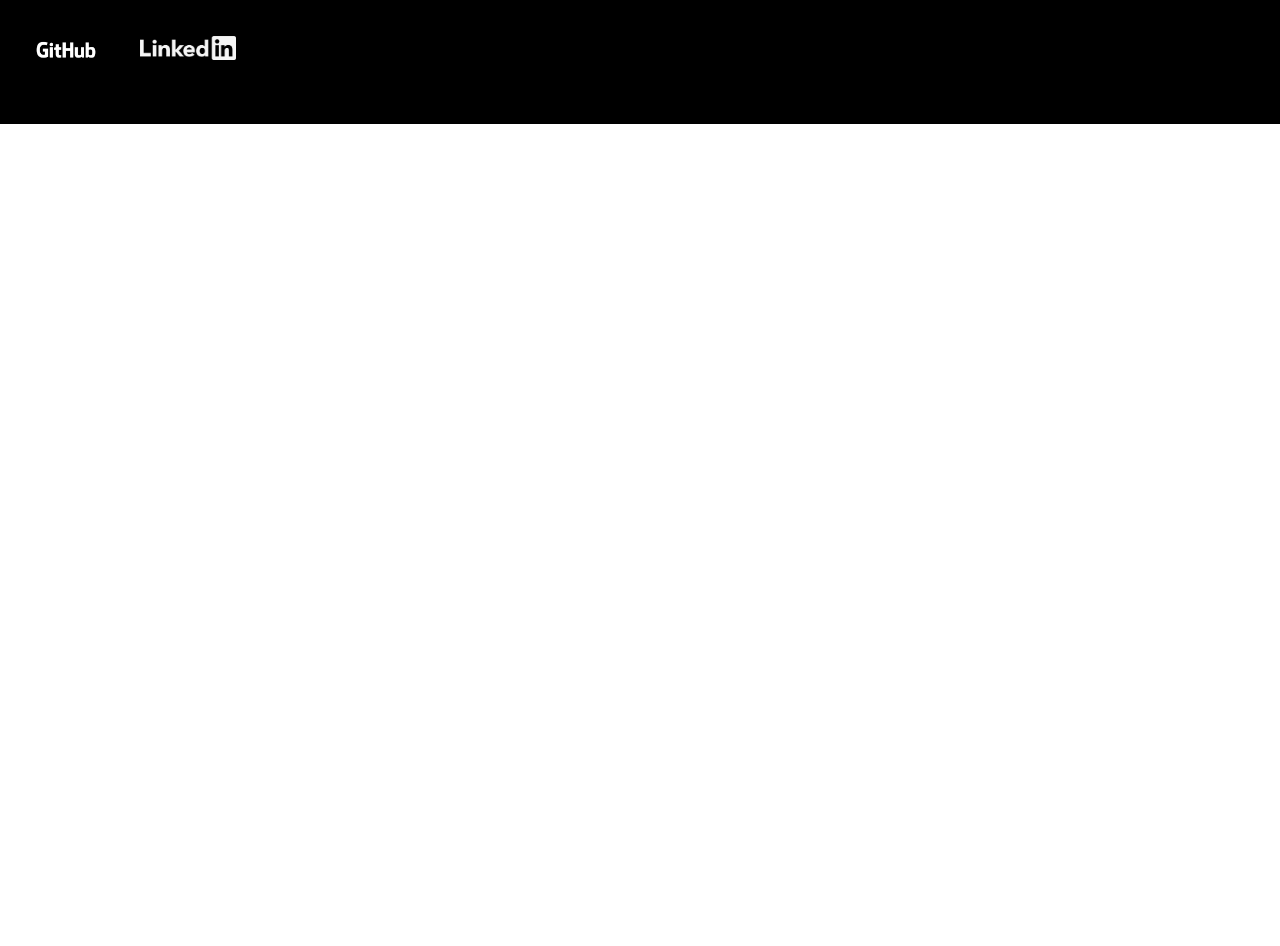
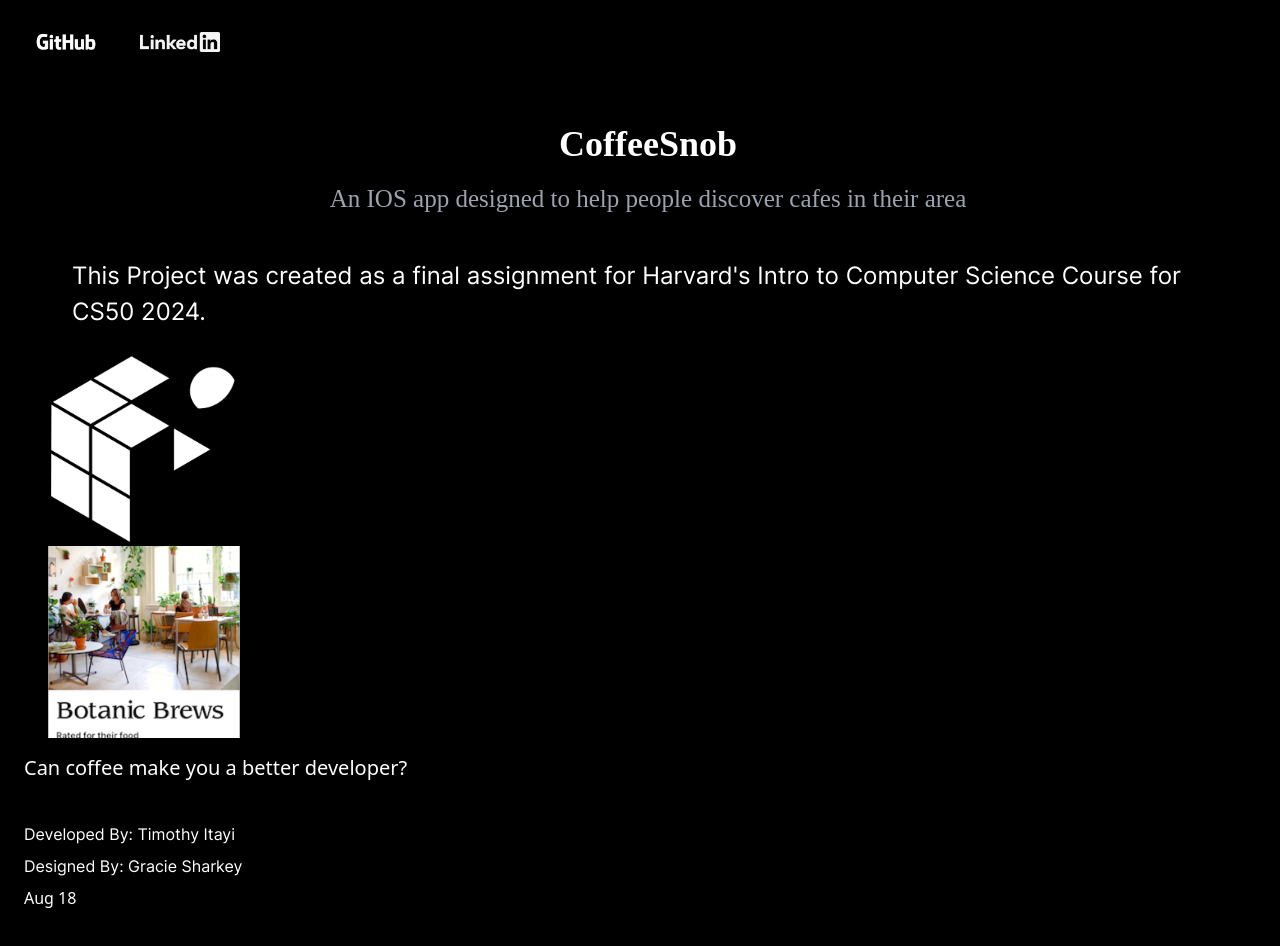
Before and after one commit to Timothy-itayi/software-portfolio, a Next.js app in the folder portfolio/: page /coffeesnob in a window 1280 px wide. Shown: the top 946 px of the page. Before the commit the page ends 800 px from the top, so only its background shows below. Built offline with nearby package versions, Linux system fonts and the light colour scheme; what tailwindcss-animated would draw is missing.

Commit message:
add coffeeSnob project

```diff
--- /dev/null
+++ b/portfolio/src/grpComponents/bodyLayoutComponent.js
@@ -0,0 +1,11 @@
+const BodyLayout = ({ children }) => {
+    return (
+      <div className="container mx-auto py-8">
+        <div className="grid grid-cols-1 md:grid-cols-2 lg:grid-cols-3 gap-8">
+          {children}
+        </div>
+      </div>
+    );
+  };
+
+  export default BodyLayout;
--- /dev/null
+++ b/portfolio/src/grpComponents/coffeeComponent.js
@@ -0,0 +1,21 @@
+const Card = ({ imageUrl,imageUrl2 ,title, description, author, author2, date }) => {
+    return (
+      <div className="rounded overflow-hidden animate-fade-up shadow-lg">
+        <div className="flex flex-col md:flex-row  ">
+        <img className="object-cover w-48  h-48 p " src={imageUrl} alt="Card image" style={{ marginLeft: '3rem' }} />
+        <img className="object-cover w-48  h-48 ml-4 " src={imageUrl2} alt="Card image" style={{ marginLeft: '3rem' }}  />
+        </div>
+        <div className="px-6 py-4">
+          <div className="text-white text-xl mb-2">{title}</div>
+          <p className="text-white text-base">{description}</p>
+        </div>
+        <div className="px-6 py-4">
+          <div className="name-font text-white text-sm mb-2">{author}</div>
+          <div className="name-font text-white  mb-2">{author2}</div>
+          <p className="text-white text-xs">{date}</p>
+        </div>
+      </div>
+    );
+  };
+
+  export default Card;
--- /dev/null
+++ b/portfolio/src/grpComponents/layoutComponent.js
@@ -0,0 +1,10 @@
+// components/ContentComponent.js
+
+import React from 'react';
+
+const layoutComponent = ({ style, children }) => {
+  return <div style={style}>{children}</div>;
+}
+
+
+export default layoutComponent;
--- a/portfolio/src/FrontendComponents/headerComponent.js
+++ b/portfolio/src/homeComponents/headerComponent.js
@@ -3,7 +3,7 @@ const Header = ({ name, title }) =>  {
 
 
   return (
-    <div className={"flex flex-col justify-center items-center  pt-10 pl-4 "}>
+    <div className={"flex flex-col justify-center items-center animate-fade-up pt-10 pl-4 "}>
       <div>
       <h1 className="text-4xl font-extrabold text-white header-font mb-2">{title}</h1>
       </div>
--- a/portfolio/src/FrontendComponents/navbarComponent.js
+++ b/portfolio/src/homeComponents/navbarComponent.js
@@ -3,7 +3,7 @@ import Link from 'next/link';
 const Navbar = () => {
   return (
     <nav className="bg-black">
-        <div className="max-w-screen-xl mx-auto px-4 py-5  flex justify-start">
+        <div className="max-w-screen-xl mx-auto px-4 py-3 flex animate-fade-up justify-start">
           <ul className="inline-flex">
             <li>
 
@@ -17,8 +17,8 @@ const Navbar = () => {
             <li>
               <Link href="https://www.linkedin.com/in/timothy-itayi-ab8754138/">
 
-                <button className="block py-4 px-6  text-white bg-black hover:bg-gray-300 transition duration-300 ease-in-out ">
-                <img src='logos/link.png' className="h-6 filter invert" alt="LinkedIn Logo" />
+                <button className="block py-5 px-6  text-white bg-black hover:bg-gray-300 transition duration-300 ease-in-out ">
+                <img src='logos/link.png' className="h-5 filter invert" alt="LinkedIn Logo" />
                 </button>
               </Link>
             </li>
--- a/portfolio/src/pages/coffeesnob.js
+++ b/portfolio/src/pages/coffeesnob.js
@@ -1,11 +1,37 @@
 
-import Navbar from '../FrontendComponents/navbarComponent';
-import Nav from '../FrontendComponents/navbarComponent'
-
+import Navbar from '../homeComponents/navbarComponent';
+import Header from '../homeComponents/headerComponent';
+import LayoutComponent from '../grpComponents/layoutComponent'
+import BodyLayout from '../grpComponents/bodyLayoutComponent';
+import Card from '../grpComponents/coffeeComponent';
 const Coffee = () => {
 
     return (
+
+    <div className= "bg-black">
+
       <Navbar />
+      <Header title="CoffeeSnob" name="An IOS app designed to help people discover cafes in their area" />
+      <div className="flex justify-center m-10 mb-6 animate-fade-up  ">
+      <LayoutComponent style={{ fontSize: '24px', color: 'white', fontFamily: 'Inter-Regular', paddingLeft: 32 }}>
+    This Project was created as a final assignment for Harvard's Intro to Computer Science Course for CS50 2024.
+      </LayoutComponent>
+   </div>
+
+   <BodyLayout>
+      <Card
+        imageUrl="grp2Images/snack.png"
+        imageUrl2='grp2Images/reactCoffee.png'
+        title="Can coffee make you a better developer?"
+        description=""
+        author="Developed By: Timothy Itayi"
+        author2="Designed By: Gracie Sharkey"
+        date="Aug 18"
+      />
+      {/* Add more Card components here as needed */}
+    </BodyLayout>
+</div>
+
     )
 
 }
--- a/portfolio/src/pages/content.js
+++ b/portfolio/src/pages/content.js
@@ -1,7 +1,7 @@
 // pages/Home.js
 
 import React from 'react';
-import ContentComponent from '../FrontendComponents/contentComponent';
+import ContentComponent from '../homeComponents/contentComponent';
 
 const Content = ()  => {
   return (
--- a/portfolio/tailwind.config.js
+++ b/portfolio/tailwind.config.js
@@ -1,6 +1,6 @@
 /** @type {import('tailwindcss').Config} */
 module.exports = {
-  content: ["./src/pages/**/*.js", "./src/FrontendComponents/**/*.js"],
+  content: ["./src/pages/**/*.js", "./src/homeComponents/**/*.js"],
 
  theme: {
   extend: {
```
Also changed, not shown: portfolio/src/pages/index.js (+4 -4 lines), portfolio/public/grp2Images/reactCoffee.png (added), portfolio/public/grp2Images/snack.png (added), portfolio/src/homeComponents/contentComponent.js (renamed from portfolio/src/FrontendComponents/contentComponent.js), portfolio/src/homeComponents/imageComponent.js (renamed from portfolio/src/FrontendComponents/imageComponent.js), portfolio/src/homeComponents/projectCardComponent.js (renamed from portfolio/src/FrontendComponents/cardComponent.js).
